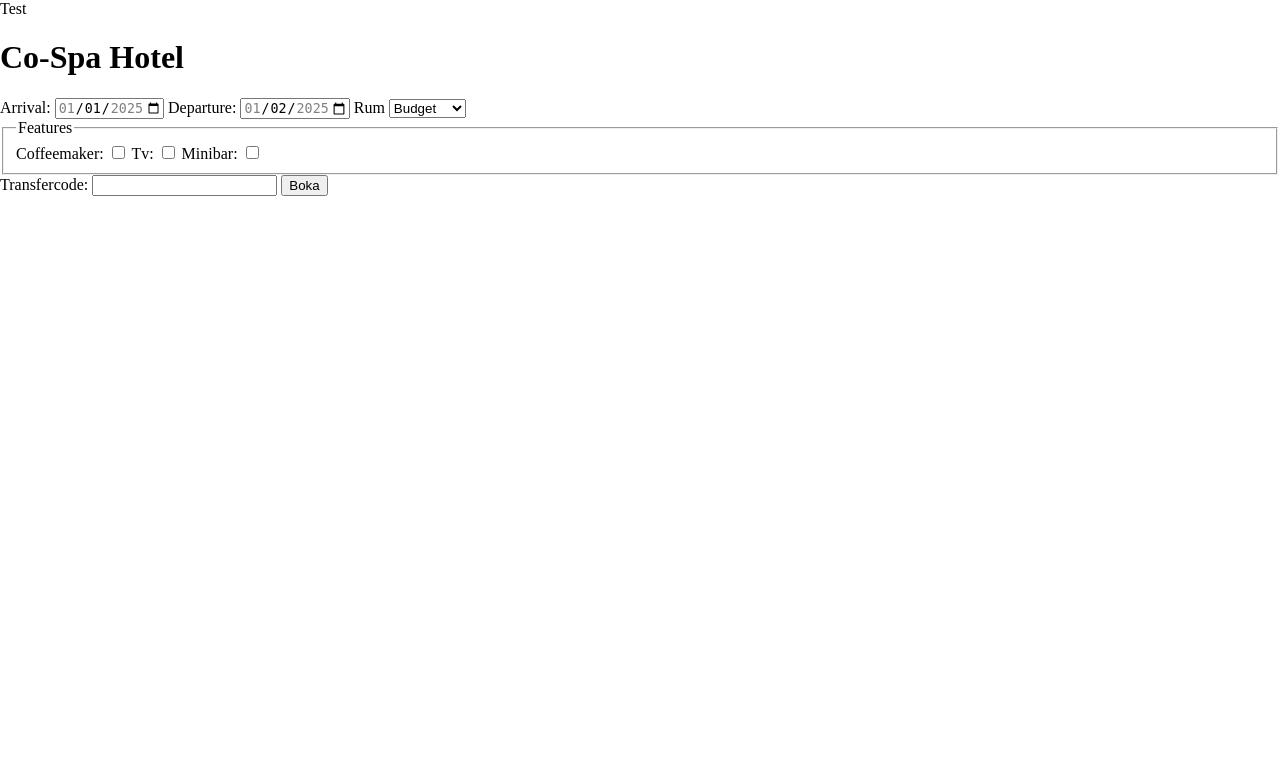
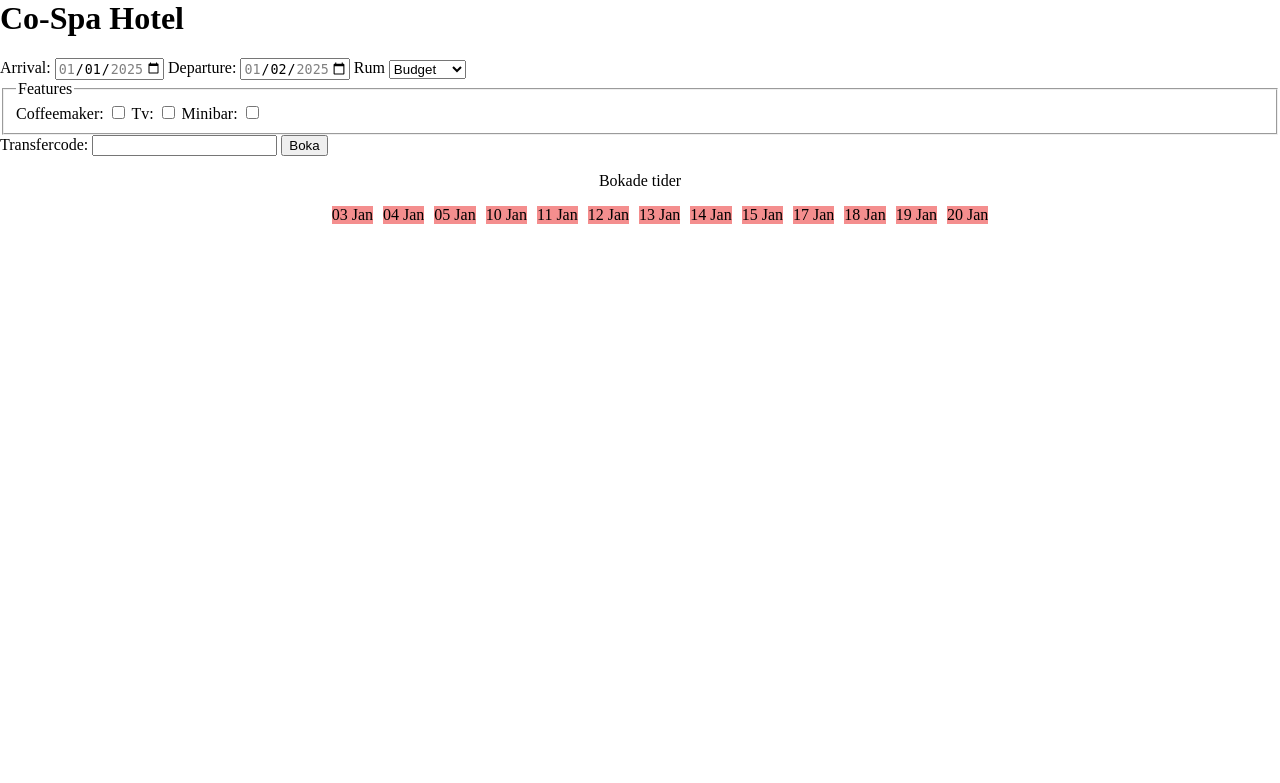
Before and after one commit to jolor2024/hotel, a PHP site: page / in a window 1280 px wide. Shown: the top 783 px of the page. Run offline with PHP 8.4, Linux system fonts and the light colour scheme.

Commit message:
add check available hotels

```diff
--- /dev/null
+++ b/app/available.php
@@ -0,0 +1,73 @@
+<?php
+
+declare(strict_types=1);
+
+
+function getBookedDates()
+{
+    //For testing dates.
+    $booked_dates = [
+        ["start-date" => "2025-01-03", "end-date" => "2025-01-05"],
+        ["start-date" => "2025-01-10", "end-date" => "2025-01-15"],
+        ["start-date" => "2025-01-17", "end-date" => "2025-01-20"]
+    ];
+
+    return $booked_dates;
+}
+
+
+//Get the booked dates as an arrays
+function datesToArray($booked_dates)
+{
+    $dates = [];
+    foreach ($booked_dates as $bd) {
+        $start = new DateTime($bd["start-date"]);
+        $end = new DateTime($bd["end-date"]);
+        while ($start <= $end) {
+            $dates[] = $start->format("d");
+            $start->modify("+1 day");
+        }
+    }
+    return $dates;
+}
+
+//Checks available dates
+function checkAvailable($start_date, $end_date)
+{
+    $start_date = new DateTime($start_date);
+    $end_date = new DateTime($end_date);
+
+    $overlaps = false;
+    foreach (getBookedDates() as $bd) {
+        $start_bd = new DateTime($bd["start-date"]);
+        $end_bd = new DateTime($bd["end-date"]);
+
+        error_log("Input: dates", 4);
+        error_log($start_date->format("Y-m-d"), 4);
+        error_log($end_date->format("Y-m-d"), 4);
+
+        error_log("Checked: dates", 4);
+        error_log($start_bd->format("Y-m-d"), 4);
+        error_log($end_bd->format("Y-m-d"), 4);
+
+        $start_date_available = ($start_date >= $start_bd && $start_date <= $end_bd);
+        error_log((string) $start_date_available, 4);
+
+
+        $end_date_available = ($end_date >= $start_bd && $end_date <= $end_bd);
+        error_log((string) $end_date_available, 4);
+
+        if ($start_date_available || $end_date_available) {
+            $overlaps = true;
+            break;
+        }
+    }
+
+    if ($overlaps) {
+        error_log("Dates overlaps. Can not make booking", 4);
+        return false;
+    } else {
+        error_log("Available ok, create booking...", 4);
+        return true;
+    }
+}
--- a/index.php
+++ b/index.php
@@ -1,6 +1,8 @@
 <?php
-$test =  "Test"; //Require istället tydligare.
-echo $test;
+
+require __DIR__ . "/app/available.php";
+
+$dates = datesToArray(getBookedDates());
 ?>
 <html lang="en">
 
@@ -49,6 +51,12 @@ echo $test;
 
                 <input type="submit" value="Boka" />
             </form>
+            <p style="text-align: center;">Bokade tider</p>
+            <ul class="booked-dates">
+                <?php for ($i = 0; $i < count($dates); $i++) : ?>
+                    <li><?= $dates[$i] ?> Jan</li>
+                <?php endfor; ?>
+            </ul>
         </div>
 
     </main>
--- a/styles/style.css
+++ b/styles/style.css
@@ -6,3 +6,15 @@ body {
     margin: 0;
     padding: 0;
 }
+
+
+.booked-dates {
+    list-style-type: none;
+    display: flex;
+    gap: 10px;
+    justify-content: center;
+}
+
+.booked-dates li {
+    background-color: rgb(244, 142, 142);
+}
```
Also changed, not shown: app/booking.php (+12 -16 lines).
